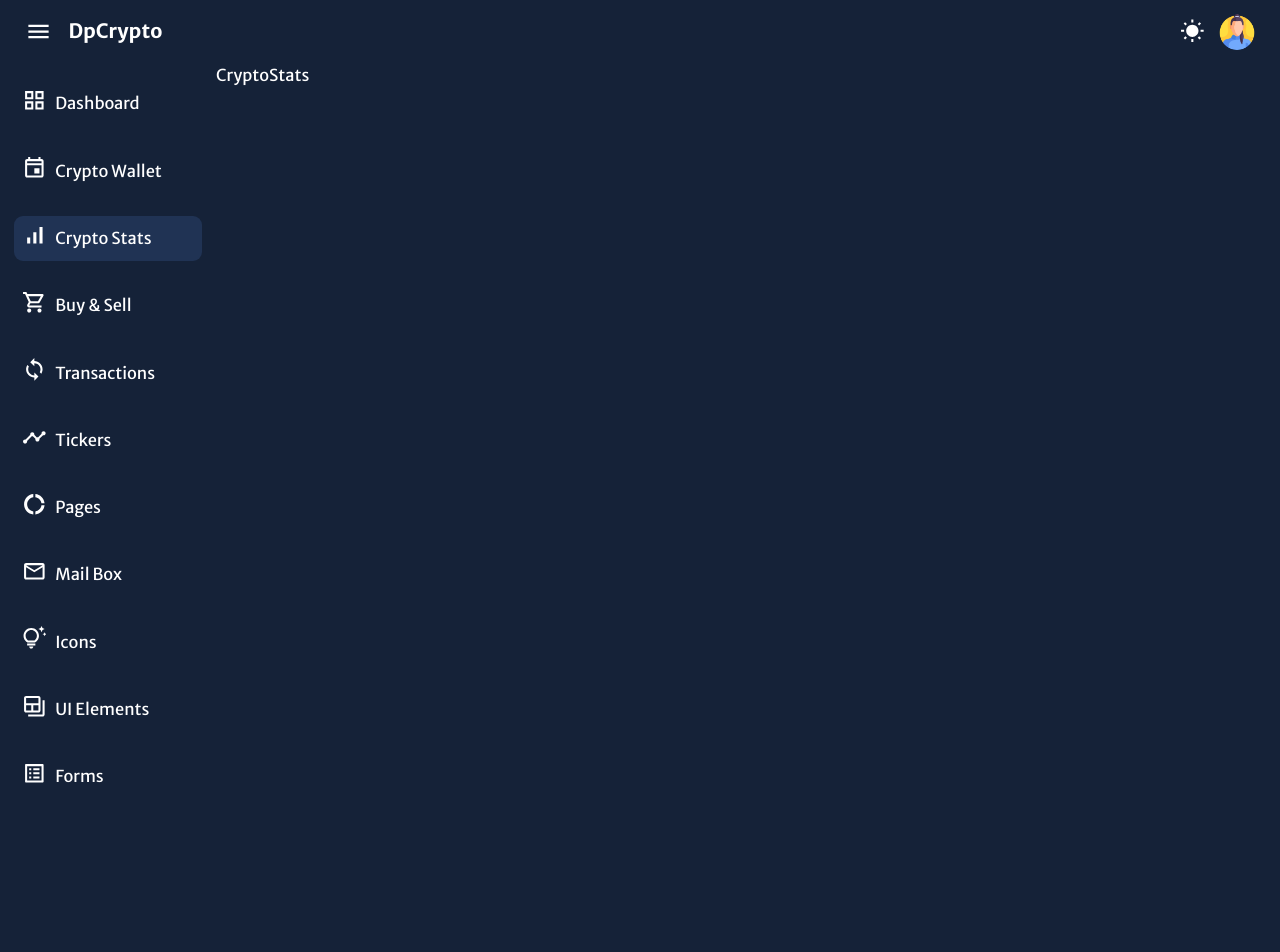
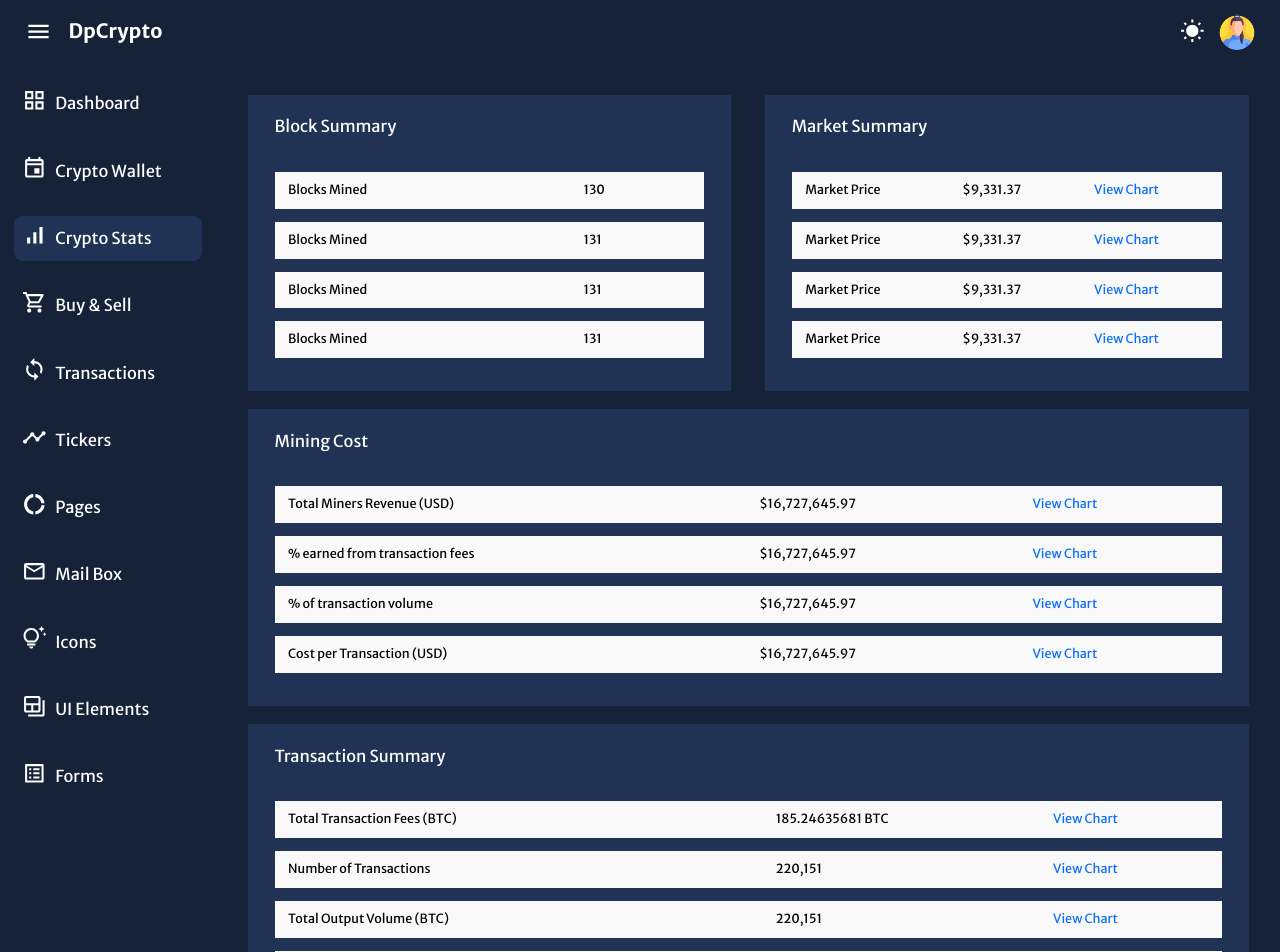
Before and after one commit to Shukura2/dp-crypto, a Next.js app: page /crypto-stats in a window 1280 px wide. Shown: the top 952 px of the page. Before the commit the page ends 800 px from the top, so only its background shows below. Built offline with nearby package versions, Linux system fonts and the light colour scheme.

Commit message:
Crypto statistics design

```diff
--- /dev/null
+++ b/app/crypto-stats/CryptoStatistics.tsx
@@ -0,0 +1,164 @@
+import React from "react";
+import Box from "@mui/material/Box";
+import Grid from "@mui/material/Grid";
+import Typography from "@mui/material/Typography";
+import { useTheme } from "@mui/material";
+import Table from "./table";
+import {
+  blockSummaryData,
+  marketSummary,
+  minningCost,
+  transactionSummer,
+} from "../../components/StaticData/cryptoStats";
+
+const CryptoStatictics = () => {
+  const theme = useTheme();
+
+  return (
+    <Box
+      sx={{
+        padding: { xs: "20px", md: "35px" },
+      }}
+    >
+      <Box sx={{ maxWidth: "1440px", margin: "0 auto" }}>
+        <Box>
+          <Grid
+            container
+            sx={{ justifyContent: "space-between", rowGap: "20px" }}
+          >
+            <Grid
+              item
+              xs={12}
+              md={5.8}
+              sx={{
+                padding: "22px 30px",
+                background: theme.palette.primary.main,
+              }}
+            >
+              <Typography sx={{ marginBottom: "22px" }}>
+                Block Summary
+              </Typography>
+              <table
+                style={{
+                  width: "100%",
+                  borderCollapse: "separate",
+                  borderSpacing: "0 15px",
+                }}
+              >
+                <tbody>
+                  {blockSummaryData.map((item, index) => (
+                    <tr
+                      key={index}
+                      style={{
+                        background: "#F9F9F9",
+                        color: "#000",
+                      }}
+                    >
+                      <td style={{ padding: "10px 15px", fontSize: "14px" }}>
+                        {item.title}
+                      </td>
+                      <td style={{ padding: "10px 15px", fontSize: "14px" }}>
+                        {item.value}
+                      </td>
+                    </tr>
+                  ))}
+                </tbody>
+              </table>
+            </Grid>
+
+            <Grid
+              item
+              xs={12}
+              md={5.8}
+              sx={{
+                padding: "22px 30px",
+                background: theme.palette.primary.main,
+              }}
+            >
+              <Typography sx={{ marginBottom: "22px" }}>
+                Market Summary
+              </Typography>
+
+              <table
+                style={{
+                  width: "100%",
+                  borderCollapse: "separate",
+                  borderSpacing: " 0 15px",
+                }}
+              >
+                {marketSummary.map((item, index) => (
+                  <Table
+                    key={index}
+                    title={item.title}
+                    price={item.price}
+                    view={item.view}
+                  />
+                ))}
+              </table>
+            </Grid>
+          </Grid>
+
+          <Grid
+            sx={{
+              margin: "20px 0",
+              padding: "22px 30px",
+              background: theme.palette.primary.main,
+            }}
+          >
+            <Typography sx={{ marginBottom: "22px" }}>Mining Cost</Typography>
+            <div style={{ overflowX: "auto" }}>
+              <table
+                style={{
+                  width: "100%",
+                  borderCollapse: "separate",
+                  borderSpacing: " 0 15px",
+                }}
+              >
+                {minningCost.map((item, index) => (
+                  <Table
+                    key={index}
+                    title={item.title}
+                    price={item.price}
+                    view={item.view}
+                  />
+                ))}
+              </table>
+            </div>
+          </Grid>
+
+          <Grid
+            sx={{
+              margin: "20px 0",
+              padding: "22px 30px",
+              background: theme.palette.primary.main,
+            }}
+          >
+            <Typography sx={{ marginBottom: "22px" }}>
+              Transaction Summary
+            </Typography>
+            <div style={{ overflowX: "auto" }}>
+              <table
+                style={{
+                  width: "100%",
+                  borderCollapse: "separate",
+                  borderSpacing: " 0 15px",
+                }}
+              >
+                {transactionSummer.map((item, index) => (
+                  <Table
+                    key={index}
+                    title={item.title}
+                    price={item.price}
+                    view={item.view}
+                  />
+                ))}
+              </table>
+            </div>
+          </Grid>
+        </Box>
+      </Box>
+    </Box>
+  );
+};
+
+export default CryptoStatictics;
--- a/app/crypto-stats/page.tsx
+++ b/app/crypto-stats/page.tsx
@@ -1,6 +1,13 @@
 "use client";
+
+import CryptoStatictics from "@/app/crypto-stats/CryptoStatistics";
+
 const CryptoStats = () => {
-  return <div>CryptoStats</div>;
+  return (
+    <div>
+      <CryptoStatictics />
+    </div>
+  );
 };
 
 export default CryptoStats;
--- /dev/null
+++ b/app/crypto-stats/table.tsx
@@ -0,0 +1,31 @@
+type AbcProps = {
+  [key: string]: string | number;
+};
+
+const Table = ({ title, price, view }: AbcProps) => {
+  return (
+    <tbody>
+      <tr
+        style={{
+          background: "#F9F9F9",
+          color: "#000",
+        }}
+      >
+        <td style={{ padding: "10px 15px", fontSize: "14px" }}>{title}</td>
+        <td style={{ padding: "10px 15px", fontSize: "14px" }}>{price}</td>
+        <td
+          style={{
+            padding: "10px 15px",
+            fontSize: "14px",
+            cursor: "pointer",
+            color: "#0D6EFD",
+          }}
+        >
+          {view}
+        </td>
+      </tr>
+    </tbody>
+  );
+};
+
+export default Table;
--- /dev/null
+++ b/components/StaticData/cryptoStats.ts
@@ -0,0 +1,59 @@
+export const blockSummaryData = [
+  { title: "Blocks Mined", value: "130" },
+  { title: "Blocks Mined", value: "131" },
+  { title: "Blocks Mined", value: "131" },
+  { title: "Blocks Mined", value: "131" },
+];
+
+export const marketSummary = [
+  { title: "Market Price", price: "$9,331.37", view: "View Chart" },
+  { title: "Market Price", price: "$9,331.37", view: "View Chart" },
+  { title: "Market Price", price: "$9,331.37", view: "View Chart" },
+  { title: "Market Price", price: "$9,331.37", view: "View Chart" },
+];
+
+export const minningCost = [
+  {
+    title: "Total Miners Revenue (USD)",
+    price: "$16,727,645.97",
+    view: "View Chart",
+  },
+  {
+    title: "% earned from transaction fees",
+    price: "$16,727,645.97",
+    view: "View Chart",
+  },
+  {
+    title: "% of transaction volume",
+    price: "$16,727,645.97",
+    view: "View Chart",
+  },
+  {
+    title: "Cost per Transaction (USD)",
+    price: "$16,727,645.97",
+    view: "View Chart",
+  },
+];
+
+export const transactionSummer = [
+  {
+    title: "Total Transaction Fees (BTC)",
+    price: "185.24635681 BTC",
+    view: "View Chart",
+  },
+  {
+    title: "Number of Transactions",
+    price: "220,151",
+    view: "View Chart",
+  },
+  {
+    title: "Total Output Volume (BTC)",
+    price: "220,151",
+    view: "View Chart",
+  },
+  {
+    title: "Estimated Transaction Volume (BTC)",
+    price: "220,151",
+    view: "View Chart",
+  },
+];
```
